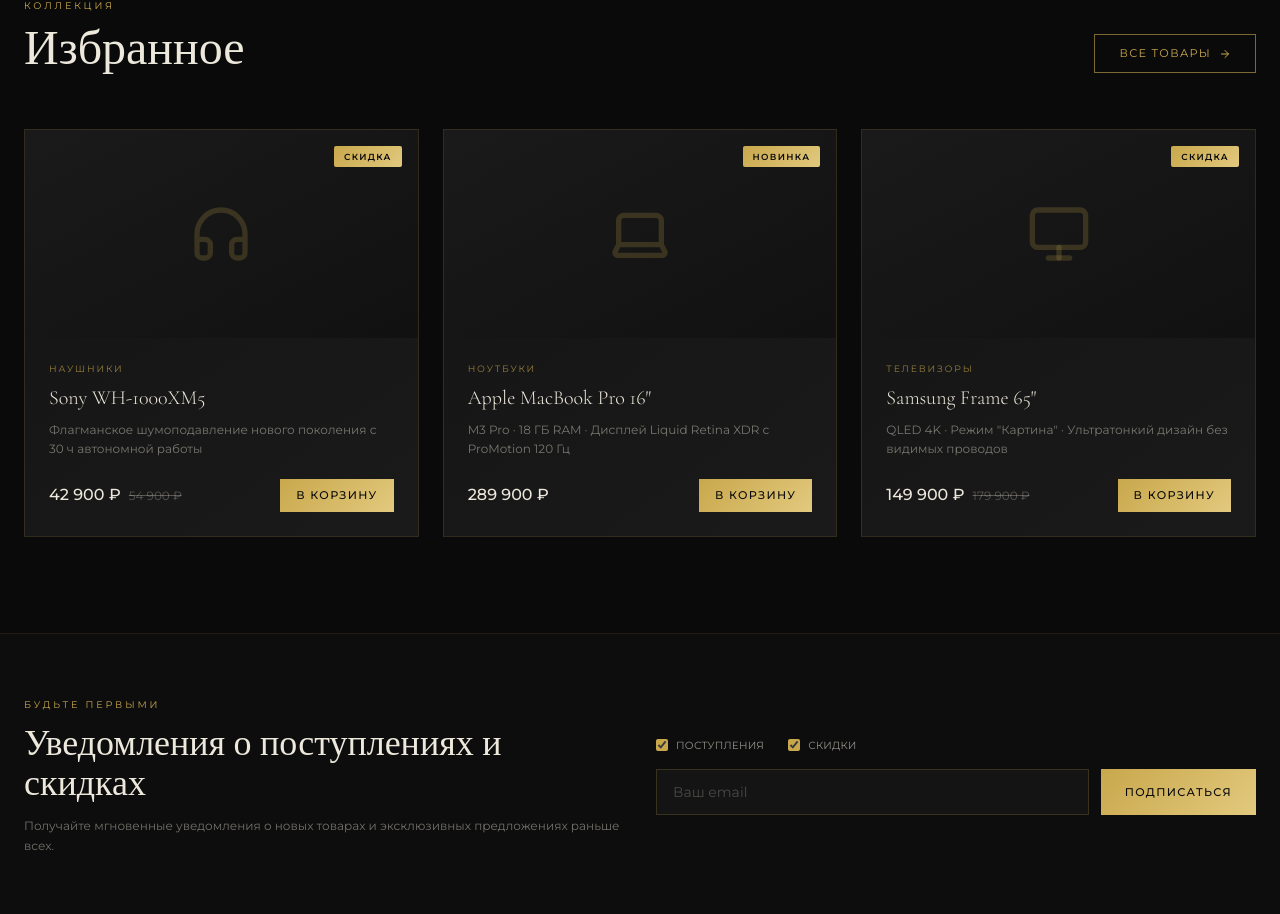
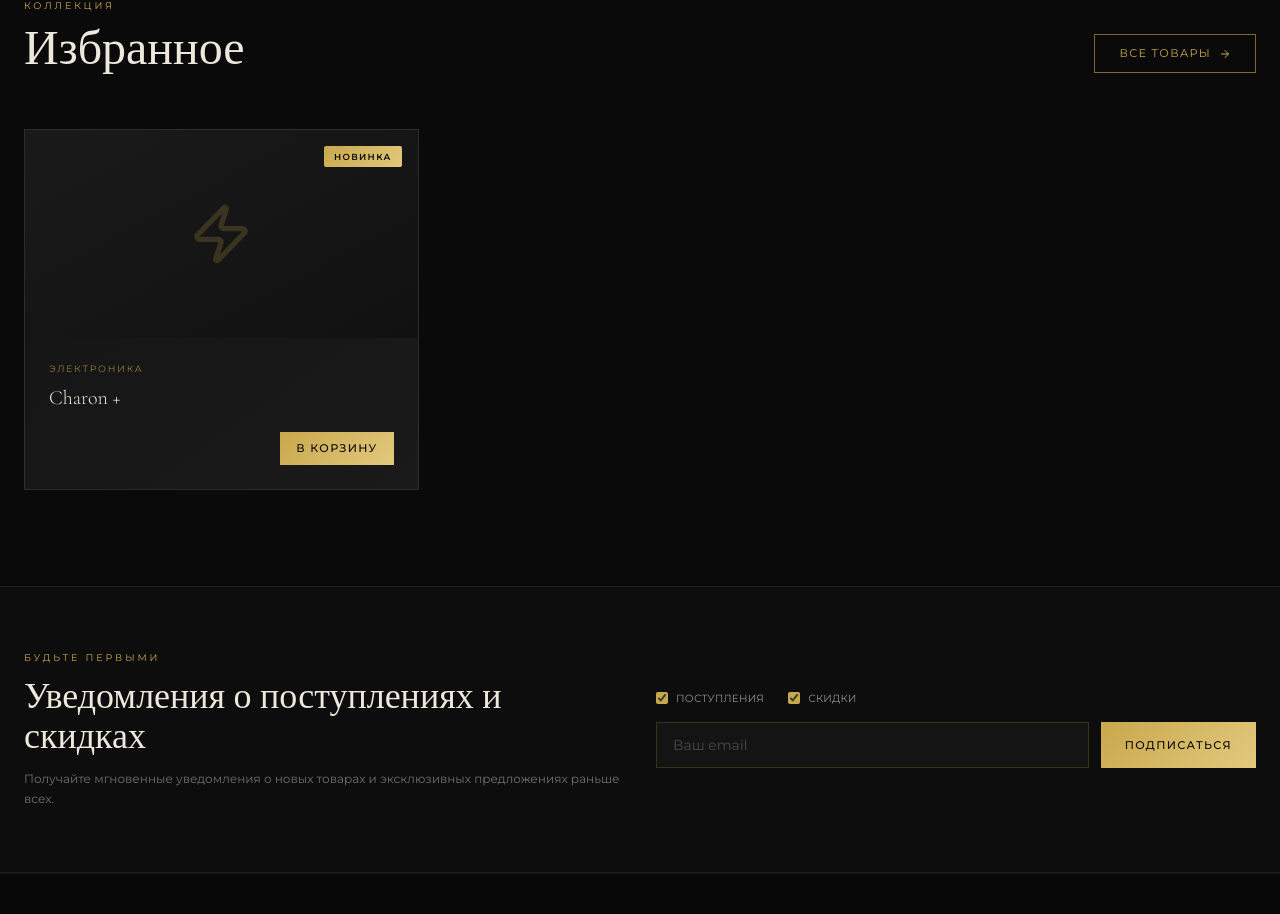
Before and after one commit to pr-poehali-dev/electronics-store-site, a React (Vite) app: page / in a window 1280 px wide. Shown: the part 1055-1969 px from the top of the page. Built offline with nearby package versions, Linux system fonts and the light colour scheme.

Commit message:
Fix: single product display

```diff
--- a/src/pages/Index.tsx
+++ b/src/pages/Index.tsx
@@ -8,62 +8,16 @@ const NAV_ITEMS = ['Главная', 'Каталог', 'Контакты'];
 const PRODUCTS = [
   {
     id: 1,
-    name: 'Sony WH-1000XM5',
-    category: 'Наушники',
-    price: '42 900 ₽',
-    oldPrice: '54 900 ₽',
-    tag: 'Скидка',
-    desc: 'Флагманское шумоподавление нового поколения с 30 ч автономной работы',
-    icon: 'Headphones',
-  },
-  {
-    id: 2,
-    name: 'Apple MacBook Pro 16"',
-    category: 'Ноутбуки',
-    price: '289 900 ₽',
+    name: 'Charon +',
+    category: 'Электроника',
+    price: '',
     tag: 'Новинка',
-    desc: 'M3 Pro · 18 ГБ RAM · Дисплей Liquid Retina XDR с ProMotion 120 Гц',
-    icon: 'Laptop',
-  },
-  {
-    id: 3,
-    name: 'Samsung Frame 65"',
-    category: 'Телевизоры',
-    price: '149 900 ₽',
-    oldPrice: '179 900 ₽',
-    tag: 'Скидка',
-    desc: 'QLED 4K · Режим "Картина" · Ультратонкий дизайн без видимых проводов',
-    icon: 'Monitor',
-  },
-  {
-    id: 4,
-    name: 'iPad Pro 13" M4',
-    category: 'Планшеты',
-    price: '134 990 ₽',
-    tag: 'Новинка',
-    desc: 'Наноструктурное стекло · Ultra Retina XDR · Тоньше карандаша Apple',
-    icon: 'Tablet',
-  },
-  {
-    id: 5,
-    name: 'Bose QuietComfort Ultra',
-    category: 'Наушники',
-    price: '38 990 ₽',
-    desc: 'Пространственный звук · Персонализированное шумоподавление · 24 ч',
-    icon: 'Headphones',
-  },
-  {
-    id: 6,
-    name: 'Sony A7 IV',
-    category: 'Фотокамеры',
-    price: '219 990 ₽',
-    tag: 'Хит',
-    desc: '33 МП · 4K 60fps · 693 точки автофокуса · Профессиональный уровень',
-    icon: 'Camera',
+    desc: '',
+    icon: 'Zap',
   },
 ];
 
-const CATEGORIES = ['Все', 'Наушники', 'Ноутбуки', 'Телевизоры', 'Планшеты', 'Фотокамеры'];
+const CATEGORIES = ['Все', 'Электроника'];
 
 export default function Index() {
   const [activePage, setActivePage] = useState('Главная');
```
